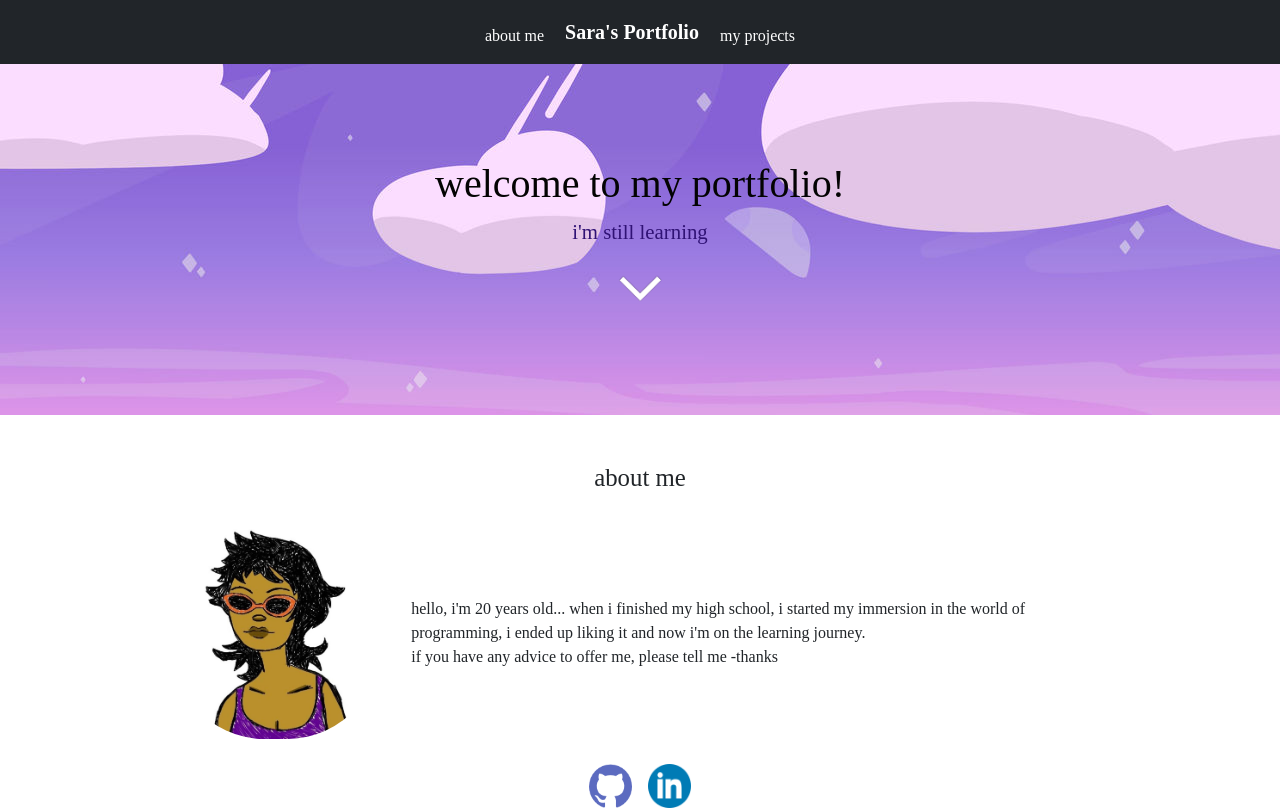
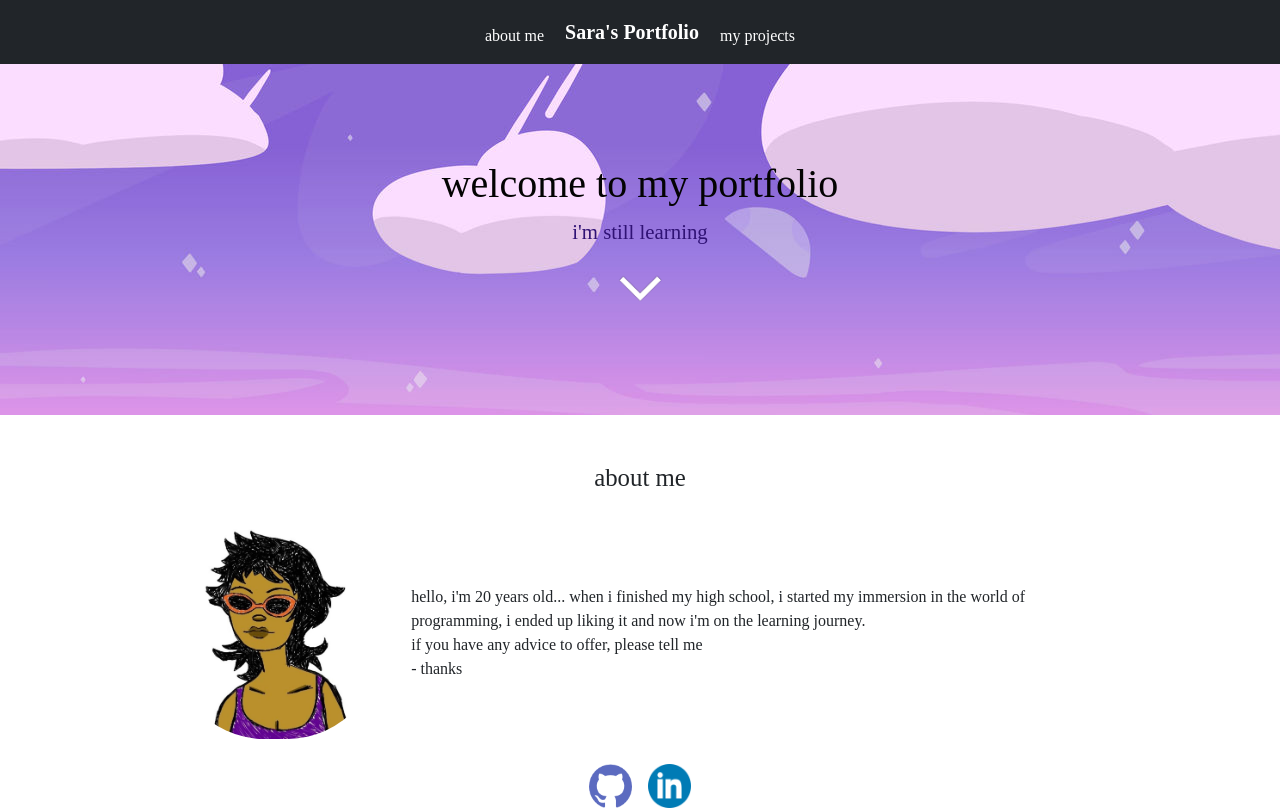
Before and after one commit to sarawwx/firstPortfolio, a React (Create React App) app: page / in a window 1280 px wide. Shown: the top 810 px of the page. Built offline with nearby package versions, Linux system fonts and the light colour scheme; a web font is replaced by a local one.

Commit message:
fixing sizes

```diff
--- a/src/components/SectionOne/index.js
+++ b/src/components/SectionOne/index.js
@@ -6,7 +6,7 @@ const SectionOne = () => {
             <section class="py-5 text-center container-fluid" id="banner" >
                 <div class="row py-lg-5">
                     <div class="col-lg-6 col-md-8 mx-auto bannermain-holder">
-                        <h3 class="fw-light bmvindo-text">welcome to my portfolio!</h3>
+                        <h3 class="fw-light bmvindo-text">welcome to my portfolio</h3>
                         <p class="lead">i'm still learning</p>
                         <a href="#ref-1"><img src="images/arrow.png" class="arrow-img" alt="seta"></img></a>
                     </div>
@@ -23,7 +23,7 @@ const SectionOne = () => {
                                     <p>hello, i'm 20 years old...
                                         when i finished my high school, i started my immersion in the world of programming,
                                         i ended up liking it and now i'm on the learning journey.
-                                        <br></br>if you have any advice to offer me, please tell me   -thanks
+                                        <br/> if you have any advice to offer, please tell me   <br/>- thanks
                                     </p>
                                 </div>
                                 <div class="col-lg-2 contato-holder">
--- a/src/components/SectionTwo/style.scss
+++ b/src/components/SectionTwo/style.scss
@@ -28,6 +28,7 @@ body {
 .card {
     display: flex;
     flex-direction: column;
+    // width: 400px;
 
     .card-img-holder {
         width: 100%;
```
